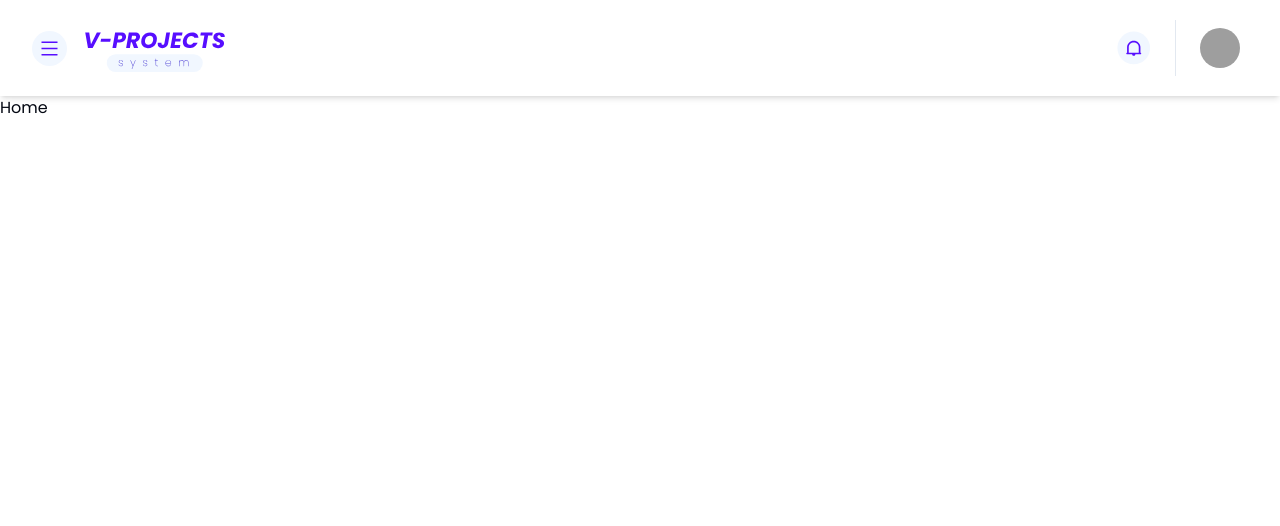
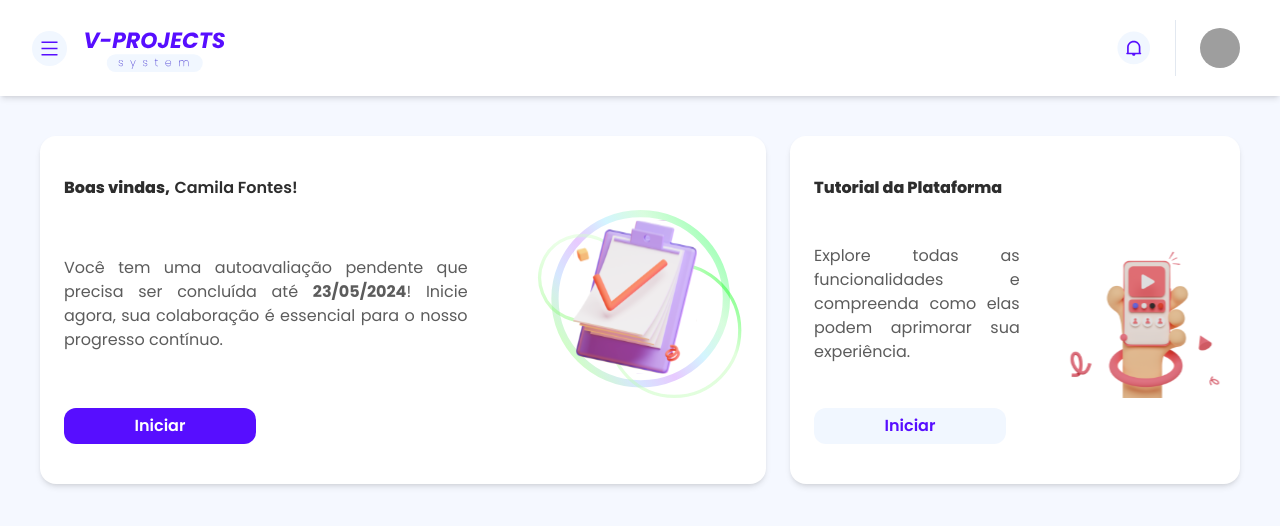
Before and after one commit to ericlbarreto/vprojects-web, a React (Vite) app: page / in a window 1280 px wide. Shown: the top 526 px of the page. Built offline with nearby package versions, Linux system fonts and the light colour scheme; grey boxes are pictures that could not be loaded.

Commit message:
feat: home cards

```diff
--- a/src/pages/Home.tsx
+++ b/src/pages/Home.tsx
@@ -1,7 +1,44 @@
+import Assesment from "../assets/assesment.svg"
+import Tutorial from "../assets/tutorial.svg"
+
 function Home() {
     return (
-        <div>
-            Home
+
+        <div className="h-screen bg-azulBackground">
+            <div className="space-y-6 md:space-y-0 md:grid md:gap-x-6 md:grid-cols-8 md:p-10 sm:p-10 p-8">
+                <div className="col-span-5 bg-white rounded-2xl shadow-md">
+                    <div className="grid gap-x-2 grid-cols-5 py-10 px-6">
+                        <div className="col-span-3 space-y-14">
+                            <p>
+                                <span className="font-extrabold text-[#2d2d2d]">Boas vindas,</span> <span className="font-semibold text-[#2d2d2d]">Camila Fontes!</span>
+                            </p>
+                            <p className="text-justify text-textoCor">Você tem uma autoavaliação pendente que precisa ser concluída até <b>23/05/2024</b>! Inicie agora, sua colaboração é essencial para o nosso progresso contínuo.</p>
+                            <button className="bg-roxoPrincipal w-48 h-9 rounded-md text-white font-semibold hover:bg-[#6929fe]">
+                                Iniciar
+                            </button>
+                        </div>
+                        <div className="col-span-2 ml-12">
+                            <img src={Assesment} className="w-64 h-64" alt="Assesment Icon" />
+                        </div>
+                    </div>
+                </div>
+                <div className="col-start-6 col-span-4 bg-white rounded-2xl shadow-md">
+                    <div className="grid gap-x-2 grid-cols-7">
+                        <div className="col-span-4 py-10 px-6 space-y-11">
+                            <p className="font-extrabold text-[#2d2d2d]">
+                                Tutorial da Plataforma
+                            </p>
+                            <p className="text-justify text-textoCor">Explore todas as funcionalidades e compreenda como elas podem aprimorar sua experiência.</p>
+                            <button className="bg-[#f1f7ff] w-48 h-9 rounded-md text-roxoPrincipal font-semibold hover:bg-[#e7edf5]">
+                                Iniciar
+                            </button>
+                        </div>
+                        <div className="flex flex-col justify-center items-center col-span-3">
+                            <img src={Tutorial} className="w-44 h-44" alt="Assesment Icon" />
+                        </div>
+                    </div>
+                </div>
+            </div>
         </div>
     );
 }
```
Also changed, not shown: src/assets/assesment.svg (added), src/assets/tutorial.svg (added).
